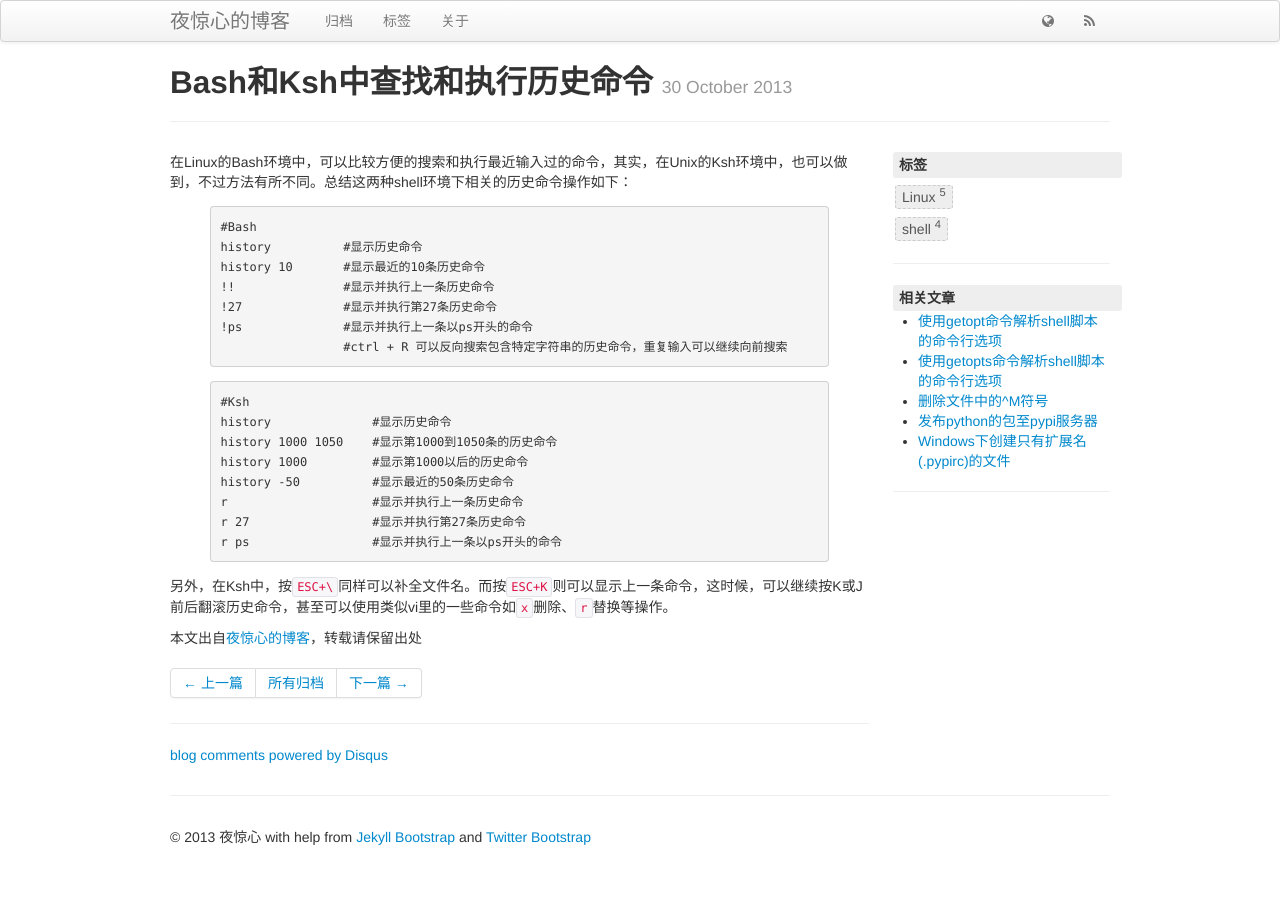
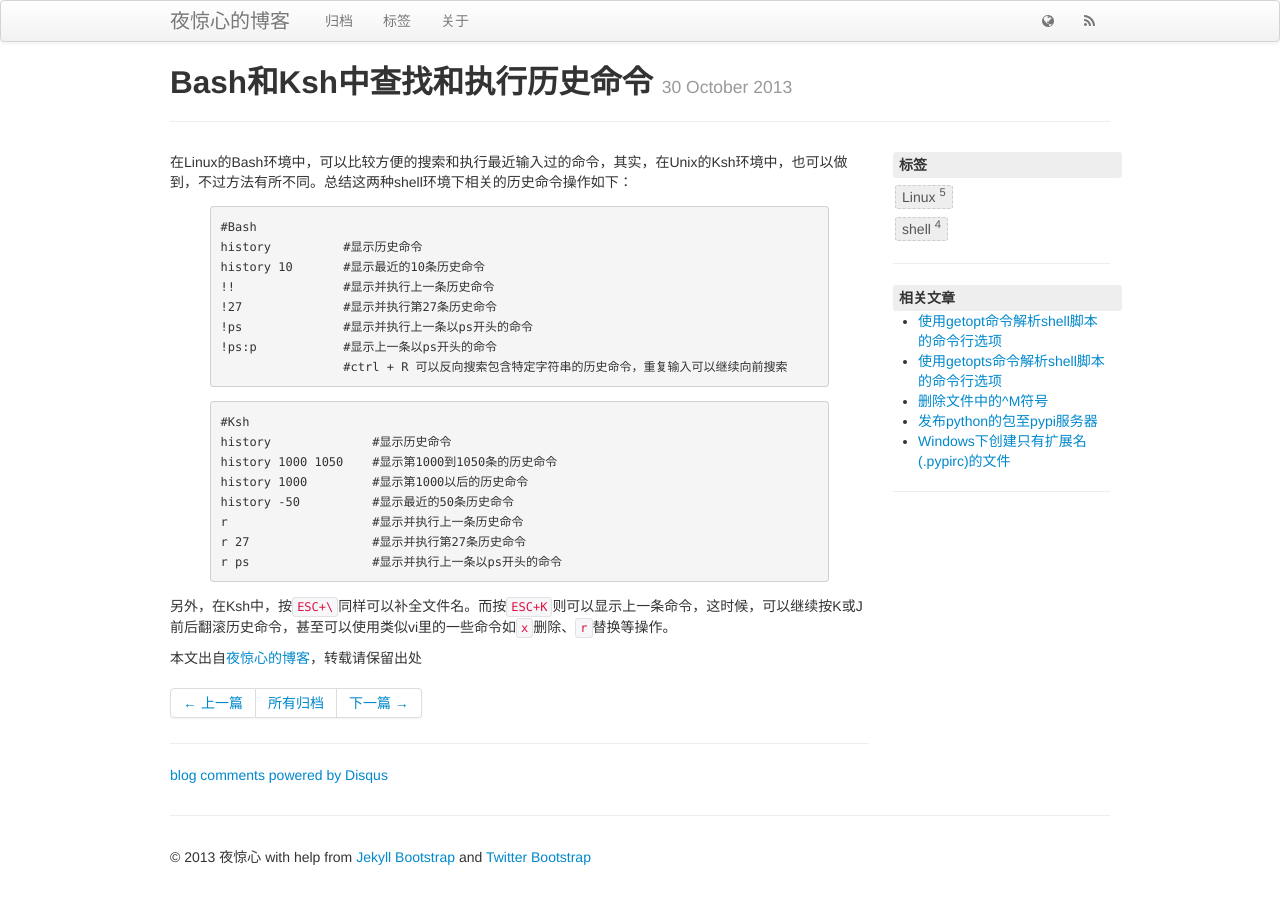
Before and after one commit to yejinxin/yejinxin.github.io, a Jekyll site: the page built from _posts/2013-10-30-history-commands-in-bash-and-ksh.md, in a window 1280 px wide. Built offline with Jekyll 4.4.1, drawn with Linux system fonts in a browser that asks for light colours; Markdown is read by kramdown in place of the engine named in the settings; comment, search, counter and statistics services are not loaded.

Commit message:
modify a post

```diff
--- a/_posts/2013-10-30-history-commands-in-bash-and-ksh.md
+++ b/_posts/2013-10-30-history-commands-in-bash-and-ksh.md
@@ -16,6 +16,7 @@ history 10       #显示最近的10条历史命令
 !!               #显示并执行上一条历史命令
 !27              #显示并执行第27条历史命令
 !ps              #显示并执行上一条以ps开头的命令
+!ps:p            #显示上一条以ps开头的命令
                  #ctrl + R 可以反向搜索包含特定字符串的历史命令，重复输入可以继续向前搜索
 {% endhighlight %}
 
```
